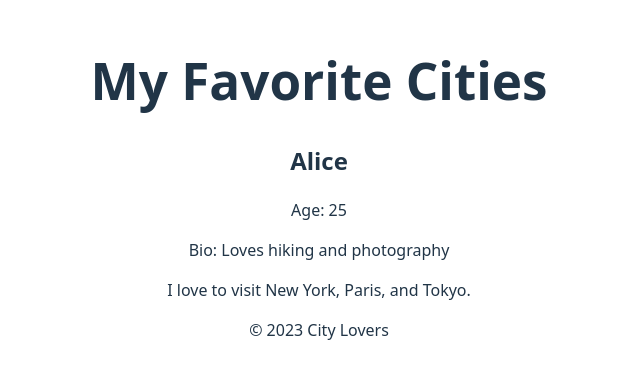
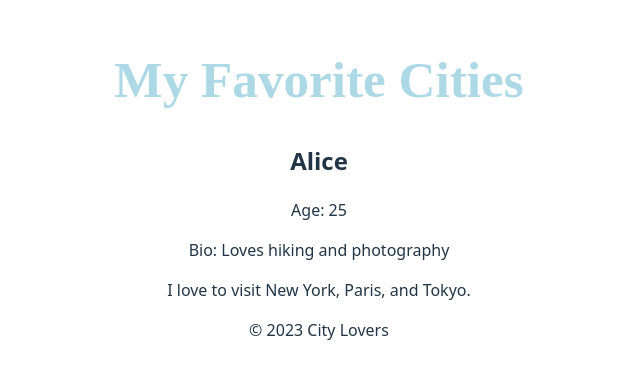
Before and after one commit to bblack-jewENT/alx-fe-reactjs, a React (Vite) app in the folder alx-react-app-new/: page / in a window 1280 px wide. Shown: the part 212-590 px from the top of the page, without its empty margins (321-961 px from the left). Built offline with nearby package versions, Linux system fonts and the light colour scheme.

Commit message:
Style header component.

```diff
--- a/alx-react-app-new/src/components/Header.jsx
+++ b/alx-react-app-new/src/components/Header.jsx
@@ -1,10 +1,17 @@
-
 function Header() {
-    return (
-        <header>
-          <h1>My Favorite Cities</h1>
-        </header>
-    )
+  return (
+    <header>
+      <h1
+        style={{
+          color: "lightblue",
+          fontFamily: "poppins",
+          textAlign: "center",
+        }}
+      >
+        My Favorite Cities
+      </h1>
+    </header>
+  );
 }
 
 export default Header;
```
